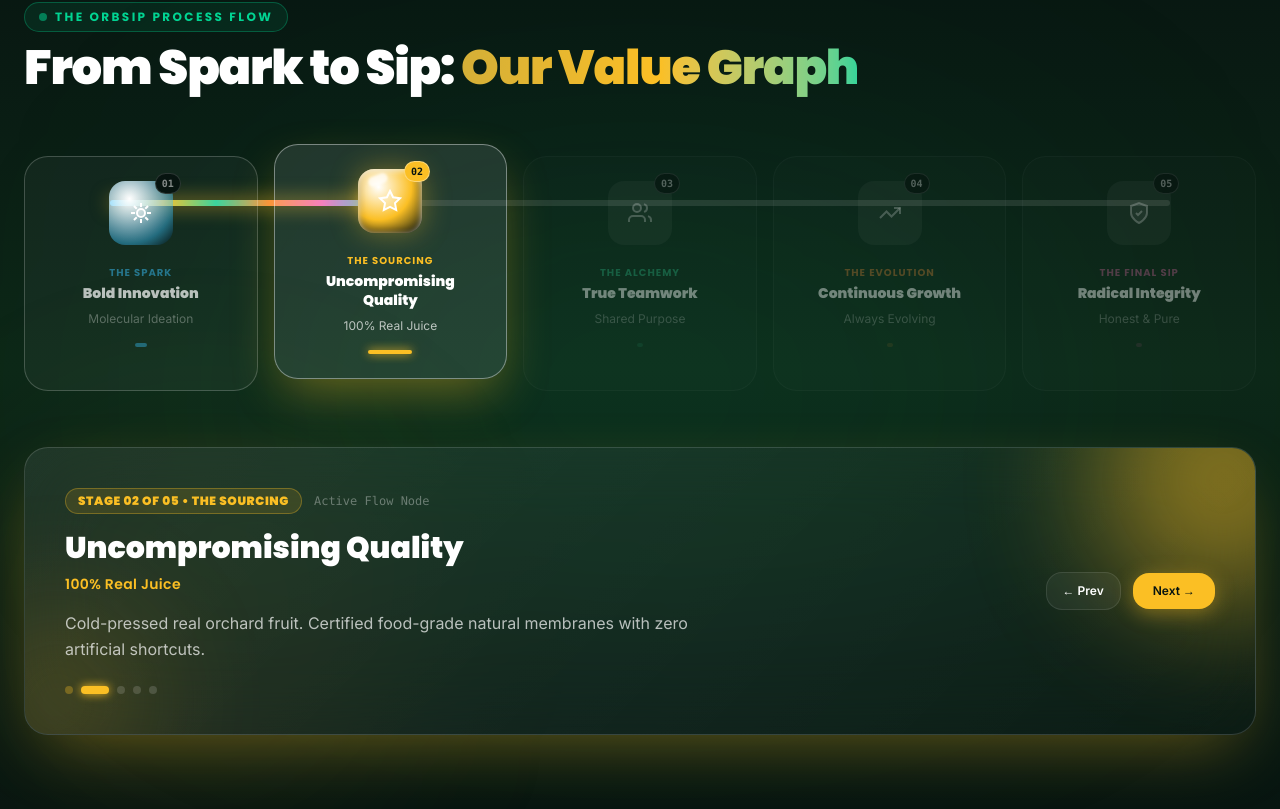
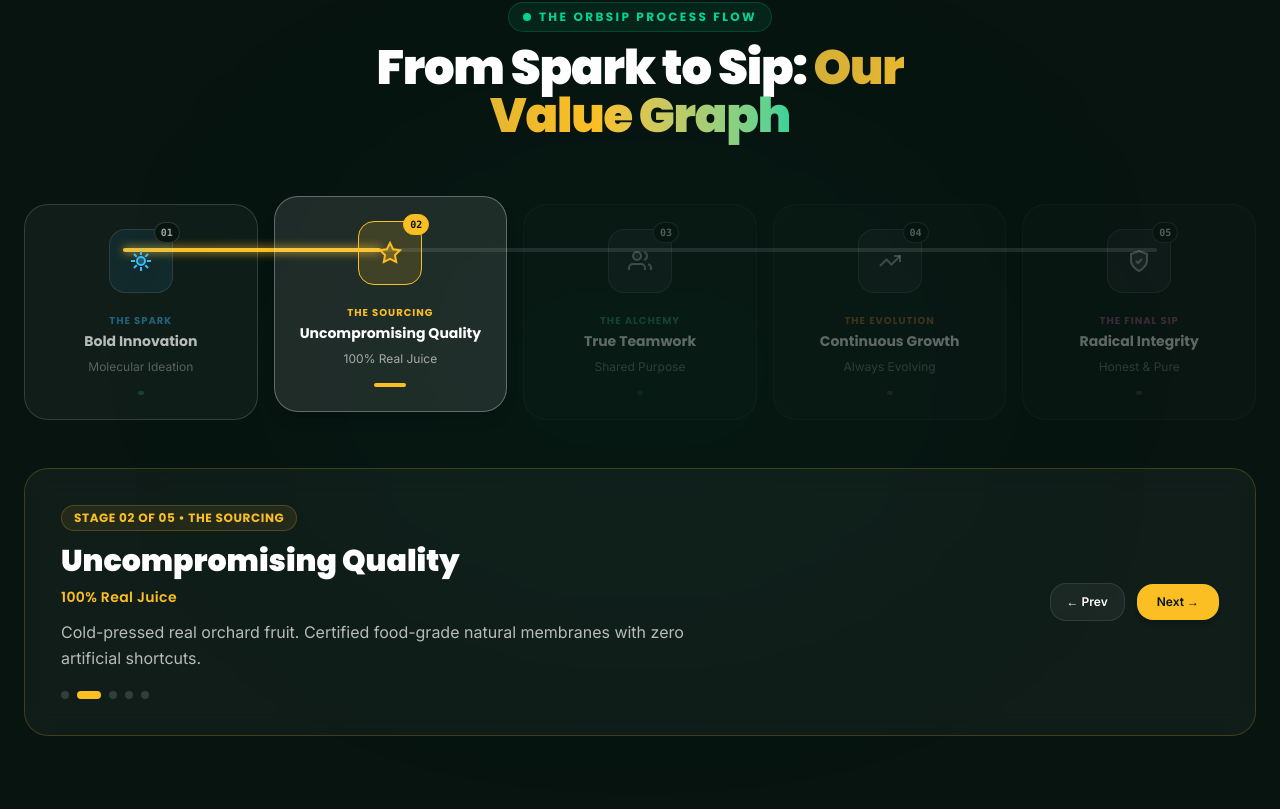
Before and after one commit to ARAVINTHL1/orbsip, a React (Vite) app: page / in a window 1280 px wide. Shown: the part 2551-3360 px from the top of the page. Built offline with nearby package versions, Linux system fonts and the light colour scheme.

Commit message:
Simplify BrandValues animations to clean, subtle transitions

```diff
--- a/src/components/BrandValues.jsx
+++ b/src/components/BrandValues.jsx
@@ -1,4 +1,4 @@
-import { useState, useEffect, useRef } from 'react'
+import { useState, useEffect } from 'react'
 import useScrollReveal from '../hooks/useScrollReveal'
 
 const flowSteps = [
@@ -10,7 +10,6 @@
     tagline: 'Molecular Ideation',
     desc: 'Reimagining beverages from scratch with edible molecular spheres that suspend and pop on demand.',
     color: '#38BDF8',
-    glow: 'rgba(56, 189, 248, 0.4)',
     icon: (
       <svg viewBox="0 0 24 24" fill="none" className="w-6 h-6" stroke="currentColor" strokeWidth="2">
         <path d="M12 2v4M12 18v4M4.93 4.93l2.83 2.83M16.24 16.24l2.83 2.83M2 12h4M18 12h4M4.93 19.07l2.83-2.83M16.24 7.76l2.83-2.83" />
@@ -26,7 +25,6 @@
     tagline: '100% Real Juice',
     desc: 'Cold-pressed real orchard fruit. Certified food-grade natural membranes with zero artificial shortcuts.',
     color: '#FBBF24',
-    glow: 'rgba(251, 191, 36, 0.4)',
     icon: (
       <svg viewBox="0 0 24 24" fill="none" className="w-6 h-6" stroke="currentColor" strokeWidth="2">
         <path d="M12 2L15.09 8.26L22 9.27L17 14.14L18.18 21.02L12 17.77L5.82 21.02L7 14.14L2 9.27L8.91 8.26L12 2Z" fill="currentColor" fillOpacity="0.25" />
@@ -41,7 +39,6 @@
     tagline: 'Shared Purpose',
     desc: 'Food scientists, beverage creators, and flavor artists collaborating seamlessly to balance texture and taste.',
     color: '#34D399',
-    glow: 'rgba(52, 211, 153, 0.4)',
     icon: (
       <svg viewBox="0 0 24 24" fill="none" className="w-6 h-6" stroke="currentColor" strokeWidth="2">
         <path d="M17 21v-2a4 4 0 0 0-4-4H5a4 4 0 0 0-4 4v2" />
@@ -58,7 +55,6 @@
     tagline: 'Always Evolving',
     desc: 'Iterating with orb bursting dynamics, exploring seasonal harvests, and refining mouthfeel every single batch.',
     color: '#FB923C',
-    glow: 'rgba(251, 146, 60, 0.4)',
     icon: (
       <svg viewBox="0 0 24 24" fill="none" className="w-6 h-6" stroke="currentColor" strokeWidth="2">
         <polyline points="22 7 13.5 15.5 8.5 10.5 2 17" />
@@ -74,7 +70,6 @@
     tagline: 'Honest & Pure',
     desc: 'Zero synthetic dyes, zero mystery ingredients. Total transparency from orchard origin to the consumer.',
     color: '#F472B6',
-    glow: 'rgba(244, 114, 182, 0.4)',
     icon: (
       <svg viewBox="0 0 24 24" fill="none" className="w-6 h-6" stroke="currentColor" strokeWidth="2">
         <path d="M12 22s8-4 8-10V5l-8-3-8 3v7c0 6 8 10 8 10z" fill="currentColor" fillOpacity="0.2" />
@@ -86,96 +81,66 @@
 
 export default function BrandValues() {
   const [activeStep, setActiveStep] = useState(0)
-  const [autoPlay, setAutoPlay] = useState(true)
-  const [cardKey, setCardKey] = useState(0)
   const containerRef = useScrollReveal(0.12)
-  const prevStep = useRef(0)
 
+  // Gentle, calm auto-advance every 4.5 seconds
   useEffect(() => {
-    if (!autoPlay) return
     const timer = setInterval(() => {
       setActiveStep((prev) => (prev + 1) % flowSteps.length)
-    }, 3800)
+    }, 4500)
     return () => clearInterval(timer)
-  }, [autoPlay])
-
-  // Bump cardKey whenever activeStep changes so the card re-mounts and plays its entrance
-  useEffect(() => {
-    if (prevStep.current !== activeStep) {
-      prevStep.current = activeStep
-      setCardKey((k) => k + 1)
-    }
-  }, [activeStep])
+  }, [])
 
   const current = flowSteps[activeStep]
-
-  const goTo = (idx) => {
-    setActiveStep(idx)
-    setAutoPlay(false)
-  }
 
   return (
     <section
       ref={containerRef}
       aria-label="Brand Values Flow Graph"
-      className="invisible-until-scroll py-24 bg-gradient-to-b from-[#071410] via-[#0D2818] to-[#071410] relative overflow-hidden text-white"
+      className="invisible-until-scroll py-24 bg-[#071410] relative overflow-hidden text-white"
     >
-      {/* Ambient background glows */}
+      {/* Subtle, calm ambient background glow */}
       <div aria-hidden="true" className="absolute inset-0 pointer-events-none overflow-hidden">
-        <div className="absolute top-1/3 left-1/2 -translate-x-1/2 w-[800px] h-[350px] bg-emerald-500/10 rounded-full blur-[140px]" />
-        <div className="absolute bottom-10 left-10 w-80 h-80 bg-[#D4AF37]/10 rounded-full blur-[120px]" />
+        <div className="absolute top-1/2 left-1/2 -translate-x-1/2 -translate-y-1/2 w-[600px] h-[300px] bg-emerald-500/5 rounded-full blur-[140px]" />
       </div>
 
       <div className="relative max-w-7xl mx-auto px-4 sm:px-6">
 
         {/* Section Header */}
-        <div className="flex flex-col md:flex-row md:items-end justify-between gap-6 mb-16">
-          <div>
-            <div className="inline-flex items-center gap-2 px-3.5 py-1.5 rounded-full bg-emerald-500/10 border border-emerald-400/30 text-emerald-400 text-xs font-bold font-[Poppins] uppercase tracking-[0.2em] mb-3">
-              <span className="w-2 h-2 rounded-full bg-emerald-400 animate-pulse" />
-              The OrbSip Process Flow
-            </div>
-            <h2 className="text-3xl sm:text-5xl font-[Poppins] font-black text-white tracking-tight">
-              From Spark to Sip:{' '}
-              <span className="text-transparent bg-clip-text bg-gradient-to-r from-[#D4AF37] via-[#FBBF24] to-[#34D399]">
-                Our Value Graph
-              </span>
-            </h2>
+        <div className="text-center max-w-2xl mx-auto mb-16">
+          <div className="inline-flex items-center gap-2 px-3.5 py-1.5 rounded-full bg-emerald-500/10 border border-emerald-400/20 text-emerald-400 text-xs font-bold font-[Poppins] uppercase tracking-[0.2em] mb-3">
+            <span className="w-2 h-2 rounded-full bg-emerald-400" />
+            The OrbSip Process Flow
           </div>
+          <h2 className="text-3xl sm:text-5xl font-[Poppins] font-black text-white tracking-tight">
+            From Spark to Sip:{' '}
+            <span className="text-transparent bg-clip-text bg-gradient-to-r from-[#D4AF37] via-[#FBBF24] to-[#34D399]">
+              Our Value Graph
+            </span>
+          </h2>
         </div>
 
-        {/* ── FLOW PIPELINE ── */}
-        <div className="relative mb-14">
+        {/* ── FLOW PIPELINE (SIMPLE & CLEAN) ── */}
+        <div className="relative mb-12">
 
-          {/* Desktop connecting pipeline */}
-          <div className="hidden lg:block absolute top-[44px] left-[7%] right-[7%] h-3 z-0 pointer-events-none">
-            {/* Static track */}
-            <div className="w-full h-1.5 bg-white/10 rounded-full" />
+          {/* Desktop Connecting Line */}
+          <div className="hidden lg:block absolute top-[44px] left-[8%] right-[8%] h-1 z-0 pointer-events-none">
+            {/* Background base track */}
+            <div className="w-full h-1 bg-white/10 rounded-full" />
 
-            {/* Animated glowing stream — fills up to active step */}
+            {/* Simple glowing progress line */}
             <div
-              className="absolute top-0 left-0 h-1.5 rounded-full transition-all duration-700 ease-[cubic-bezier(0.34,1.20,0.64,1)] stream-flow"
+              className="absolute top-0 left-0 h-1 rounded-full transition-all duration-700 ease-in-out"
               style={{
                 width: `${(activeStep / (flowSteps.length - 1)) * 100}%`,
-                background: `linear-gradient(90deg, #38BDF8, #FBBF24, #34D399, #FB923C, #F472B6, #38BDF8)`,
-                boxShadow: `0 0 18px 2px ${current.color}80`,
-              }}
-            />
-
-            {/* Traveling droplet */}
-            <div
-              className="absolute -top-1.5 w-4 h-4 rounded-full bg-white transition-all duration-700 ease-[cubic-bezier(0.34,1.20,0.64,1)] droplet-pulse"
-              style={{
-                left: `${(activeStep / (flowSteps.length - 1)) * 100}%`,
-                transform: 'translateX(-50%)',
-                boxShadow: `0 0 16px 5px ${current.color}`,
                 backgroundColor: current.color,
+                boxShadow: `0 0 10px ${current.color}`,
               }}
             />
           </div>
 
-          {/* 5 Nodes */}
-          <div className="grid grid-cols-1 sm:grid-cols-2 lg:grid-cols-5 gap-6 sm:gap-4 relative z-10">
+          {/* 5 Process Nodes */}
+          <div className="grid grid-cols-1 sm:grid-cols-2 lg:grid-cols-5 gap-4 relative z-10">
             {flowSteps.map((item, index) => {
               const isCurrent = activeStep === index
               const isPast = activeStep > index
@@ -183,96 +148,67 @@
               return (
                 <div
                   key={item.id}
-                  onClick={() => goTo(index)}
+                  onClick={() => setActiveStep(index)}
                   className={`group relative flex flex-col items-center text-center p-6 rounded-3xl cursor-pointer border
-                    transition-all duration-500 ease-out
+                    transition-all duration-400 ease-out
                     ${isCurrent
-                      ? 'bg-white/10 border-white/40 shadow-2xl -translate-y-3'
+                      ? 'bg-white/10 border-white/30 shadow-lg -translate-y-2'
                       : isPast
-                        ? 'bg-white/[0.04] border-white/20 hover:bg-white/[0.08] hover:-translate-y-1'
-                        : 'bg-white/[0.02] border-white/5 hover:bg-white/[0.06] opacity-60 hover:opacity-90 hover:-translate-y-1'
+                        ? 'bg-white/[0.04] border-white/15 hover:bg-white/[0.07]'
+                        : 'bg-white/[0.02] border-white/5 hover:bg-white/[0.05] opacity-50 hover:opacity-80'
                     }`}
-                  style={{
-                    boxShadow: isCurrent ? `0 20px 50px -10px ${item.glow}` : 'none',
-                    animationDelay: `${index * 80}ms`,
-                  }}
                 >
-                  {/* Pulsing ring glow on active node */}
-                  {isCurrent && (
-                    <span
-                      aria-hidden="true"
-                      className="absolute inset-0 rounded-3xl pulse-ring pointer-events-none"
-                      style={{ border: `2px solid ${item.color}`, boxShadow: `0 0 12px ${item.color}` }}
-                    />
-                  )}
-
                   {/* Flow Node Icon Hub */}
                   <div
-                    className={`relative w-16 h-16 rounded-2xl flex items-center justify-center mb-5
-                      transition-all duration-500 group-hover:scale-110
-                      ${isCurrent ? 'node-enter' : ''}`}
+                    className="relative w-16 h-16 rounded-2xl flex items-center justify-center mb-5 transition-transform duration-300 group-hover:scale-105"
                     style={{
-                      background: isCurrent
-                        ? `radial-gradient(circle at 32% 28%, #ffffff 0%, ${item.color} 52%, #071410 100%)`
-                        : isPast
-                          ? `radial-gradient(circle at 32% 28%, #ffffff 0%, ${item.color}70 70%, #071410 100%)`
-                          : 'rgba(255,255,255,0.06)',
-                      boxShadow: isCurrent
-                        ? `0 0 28px ${item.glow}, inset 0 2px 6px rgba(255,255,255,0.8), inset 0 -3px 8px rgba(0,0,0,0.4)`
-                        : 'none',
-                      color: isCurrent || isPast ? '#ffffff' : '#ffffff60',
+                      backgroundColor: isCurrent ? `${item.color}25` : isPast ? `${item.color}15` : 'rgba(255,255,255,0.05)',
+                      border: `1.5px solid ${isCurrent ? item.color : 'rgba(255,255,255,0.1)'}`,
+                      color: isCurrent || isPast ? item.color : 'rgba(255,255,255,0.4)',
                     }}
                   >
-                    {/* Glass gloss on active */}
-                    {isCurrent && (
-                      <div
-                        aria-hidden="true"
-                        className="absolute top-1.5 left-2.5 w-5 h-2.5 rounded-full bg-white/70 blur-[1px] rotate-[-22deg] pointer-events-none"
-                      />
-                    )}
-
                     {item.icon}
 
                     {/* Step badge */}
                     <span
-                      className="absolute -top-2 -right-2 px-1.5 py-0.5 rounded-full text-[10px] font-mono font-black border transition-all duration-300"
+                      className="absolute -top-2 -right-2 px-1.5 py-0.5 rounded-full text-[10px] font-mono font-bold border transition-colors duration-300"
                       style={{
                         backgroundColor: isCurrent ? item.color : '#071410',
-                        color: isCurrent ? '#071410' : '#ffffff80',
-                        borderColor: isCurrent ? '#ffffff60' : 'rgba(255,255,255,0.15)',
+                        color: isCurrent ? '#071410' : 'rgba(255,255,255,0.6)',
+                        borderColor: isCurrent ? item.color : 'rgba(255,255,255,0.15)',
                       }}
                     >
                       {item.step}
                     </span>
                   </div>
 
-                  {/* Labels */}
+                  {/* Node Phase & Title */}
                   <span
                     className="text-[10px] font-[Poppins] font-bold uppercase tracking-widest mb-1 transition-colors duration-300"
-                    style={{ color: isCurrent ? item.color : `${item.color}80` }}
+                    style={{ color: isCurrent ? item.color : `${item.color}70` }}
                   >
                     {item.phase}
                   </span>
                   <h3
-                    className="text-sm font-[Poppins] font-black mb-2 leading-snug transition-colors duration-300"
+                    className="text-sm font-[Poppins] font-bold mb-2 leading-snug transition-colors duration-300"
                     style={{ color: isCurrent ? '#ffffff' : 'rgba(255,255,255,0.7)' }}
                   >
                     {item.title}
                   </h3>
-                  <span className="text-xs font-[Inter] transition-colors duration-300"
-                    style={{ color: isCurrent ? 'rgba(255,255,255,0.7)' : 'rgba(255,255,255,0.3)' }}
+                  <span
+                    className="text-xs font-[Inter] transition-colors duration-300"
+                    style={{ color: isCurrent ? 'rgba(255,255,255,0.6)' : 'rgba(255,255,255,0.3)' }}
                   >
                     {item.tagline}
                   </span>
 
-                  {/* Active indicator bar */}
+                  {/* Simple Indicator Bar */}
                   <div
-                    className="h-1 rounded-full mt-4 transition-all duration-500 ease-out"
+                    className="h-1 rounded-full mt-4 transition-all duration-400 ease-out"
                     style={{
-                      width: isCurrent ? '44px' : isPast ? '12px' : '6px',
+                      width: isCurrent ? '32px' : '6px',
                       backgroundColor: item.color,
-                      opacity: isCurrent ? 1 : isPast ? 0.4 : 0.15,
-                      boxShadow: isCurrent ? `0 0 10px ${item.color}` : 'none',
+                      opacity: isCurrent ? 1 : 0.2,
                     }}
                   />
                 </div>
@@ -281,94 +217,70 @@
           </div>
         </div>
 
-        {/* ── ACTIVE STAGE DETAIL CARD — re-animates on each step change ── */}
+        {/* ── ACTIVE STAGE DETAIL CARD (SIMPLE & CLEAN) ── */}
         <div
-          key={cardKey}
-          className="fade-slide-up relative rounded-3xl p-6 sm:p-10 border border-white/15 backdrop-blur-2xl overflow-hidden shadow-2xl"
+          className="relative rounded-3xl p-7 sm:p-9 border border-white/10 bg-white/[0.04] backdrop-blur-md transition-all duration-400"
           style={{
-            background: 'linear-gradient(135deg, rgba(255,255,255,0.08) 0%, rgba(255,255,255,0.02) 100%)',
-            boxShadow: `0 24px 70px -20px ${current.glow}`,
+            borderColor: `${current.color}35`,
           }}
         >
-          {/* Accent corner glow */}
-          <div
-            aria-hidden="true"
-            className="absolute -top-24 -right-24 w-64 h-64 rounded-full blur-3xl pointer-events-none opacity-50"
-            style={{ backgroundColor: current.color }}
-          />
-          {/* Bottom accent glow */}
-          <div
-            aria-hidden="true"
-            className="absolute -bottom-16 -left-16 w-48 h-48 rounded-full blur-3xl pointer-events-none opacity-20"
-            style={{ backgroundColor: current.color }}
-          />
-
-          <div className="relative z-10 flex flex-col lg:flex-row lg:items-center justify-between gap-8">
+          <div className="flex flex-col lg:flex-row lg:items-center justify-between gap-6">
             <div className="max-w-2xl">
-              <div className="flex items-center gap-3 mb-4">
+              <div className="flex items-center gap-3 mb-3">
                 <span
-                  className="px-3 py-1 rounded-full text-xs font-black font-[Poppins] uppercase tracking-wider"
+                  className="px-3 py-1 rounded-full text-xs font-bold font-[Poppins] uppercase tracking-wider"
                   style={{
-                    backgroundColor: `${current.color}20`,
+                    backgroundColor: `${current.color}15`,
                     color: current.color,
-                    border: `1px solid ${current.color}50`,
+                    border: `1px solid ${current.color}35`,
                   }}
                 >
                   Stage {current.step} of 05 • {current.phase}
                 </span>
-                <span className="text-xs text-white/35 font-mono hidden sm:inline">Active Flow Node</span>
               </div>
 
               <h3 className="text-2xl sm:text-3xl font-[Poppins] font-black text-white mb-2">
                 {current.title}
               </h3>
-              <p className="text-sm font-[Poppins] font-semibold mb-4 tracking-wide" style={{ color: current.color }}>
+              <p className="text-sm font-[Poppins] font-semibold mb-3 tracking-wide" style={{ color: current.color }}>
                 {current.tagline}
               </p>
               <p className="text-white/70 font-[Inter] text-base leading-relaxed">
                 {current.desc}
               </p>
 
-              {/* Step progress dots */}
-              <div className="flex items-center gap-2 mt-6">
+              {/* Progress Indicator dots */}
+              <div className="flex items-center gap-2 mt-5">
                 {flowSteps.map((s, i) => (
                   <button
                     key={s.id}
-                    onClick={() => goTo(i)}
+                    onClick={() => setActiveStep(i)}
                     className="cursor-pointer transition-all duration-300 rounded-full"
                     aria-label={`Go to ${s.title}`}
                     style={{
-                      width: i === activeStep ? '28px' : '8px',
+                      width: i === activeStep ? '24px' : '8px',
                       height: '8px',
-                      backgroundColor: i === activeStep ? current.color : i < activeStep ? `${current.color}50` : 'rgba(255,255,255,0.15)',
-                      boxShadow: i === activeStep ? `0 0 10px ${current.color}` : 'none',
+                      backgroundColor: i === activeStep ? current.color : 'rgba(255,255,255,0.15)',
                     }}
                   />
                 ))}
               </div>
             </div>
 
-            {/* Navigation */}
+            {/* Prev / Next navigation buttons */}
             <div className="flex items-center gap-3 self-start lg:self-center flex-shrink-0">
               <button
-                onClick={() => {
-                  setActiveStep((prev) => (prev > 0 ? prev - 1 : flowSteps.length - 1))
-                  setAutoPlay(false)
-                }}
+                onClick={() => setActiveStep((prev) => (prev > 0 ? prev - 1 : flowSteps.length - 1))}
                 className="px-4 py-2.5 rounded-2xl bg-white/5 hover:bg-white/10 border border-white/10 text-white text-xs font-bold transition-all cursor-pointer"
               >
                 ← Prev
               </button>
               <button
-                onClick={() => {
-                  setActiveStep((prev) => (prev + 1) % flowSteps.length)
-                  setAutoPlay(false)
-                }}
-                className="px-5 py-2.5 rounded-2xl text-xs font-black transition-all cursor-pointer shadow-lg"
+                onClick={() => setActiveStep((prev) => (prev + 1) % flowSteps.length)}
+                className="px-5 py-2.5 rounded-2xl text-xs font-bold transition-all cursor-pointer shadow-md"
                 style={{
                   backgroundColor: current.color,
                   color: '#071410',
-                  boxShadow: `0 4px 20px ${current.glow}`,
                 }}
               >
                 Next →
```
